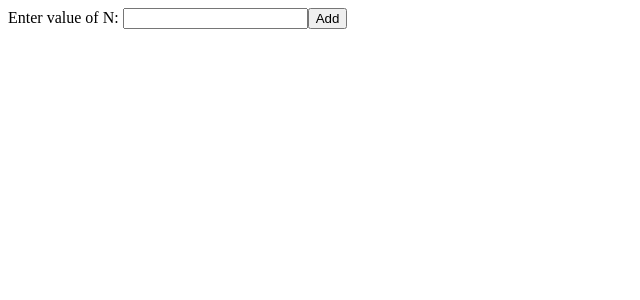
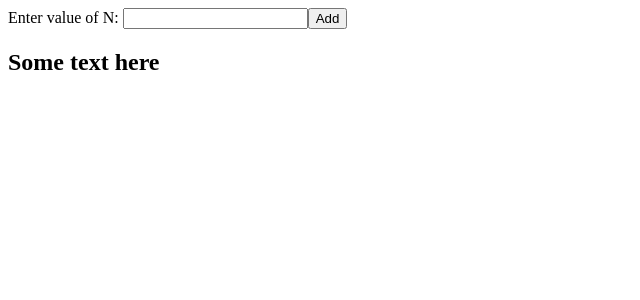
Before and after one commit to omeiregman/rubiks-model, an Angular app: page / in a window 1280 px wide. Shown: the top 300 px of the page, without its empty margins (0-640 px from the left). Built offline with nearby package versions, Linux system fonts and the light colour scheme.

Commit message:
First Prod

```diff
--- a/src/app/app.component.html
+++ b/src/app/app.component.html
@@ -14,5 +14,5 @@
 
     <br />
 
-    <h2>{{calculateModel.volume}}</h2>
+    <h2>Some text here</h2>
 </div>
```
